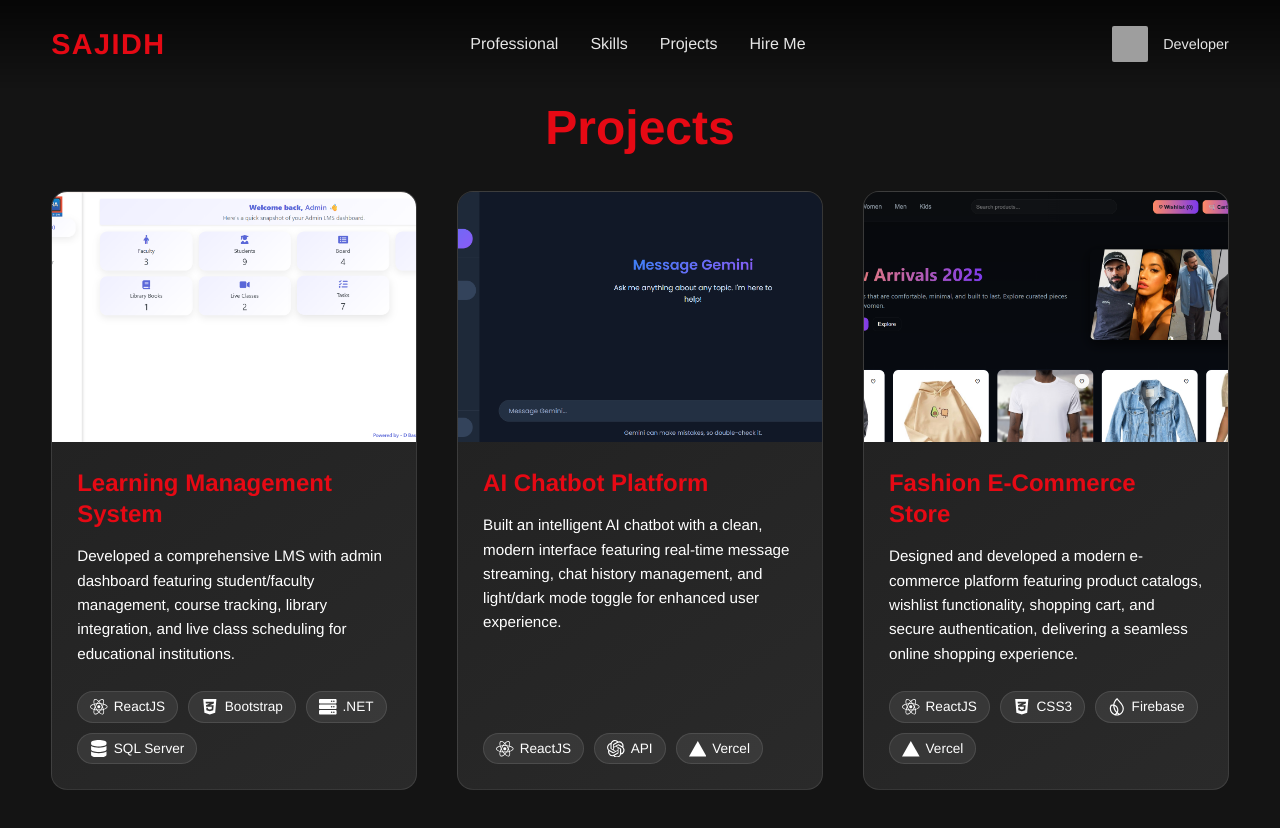
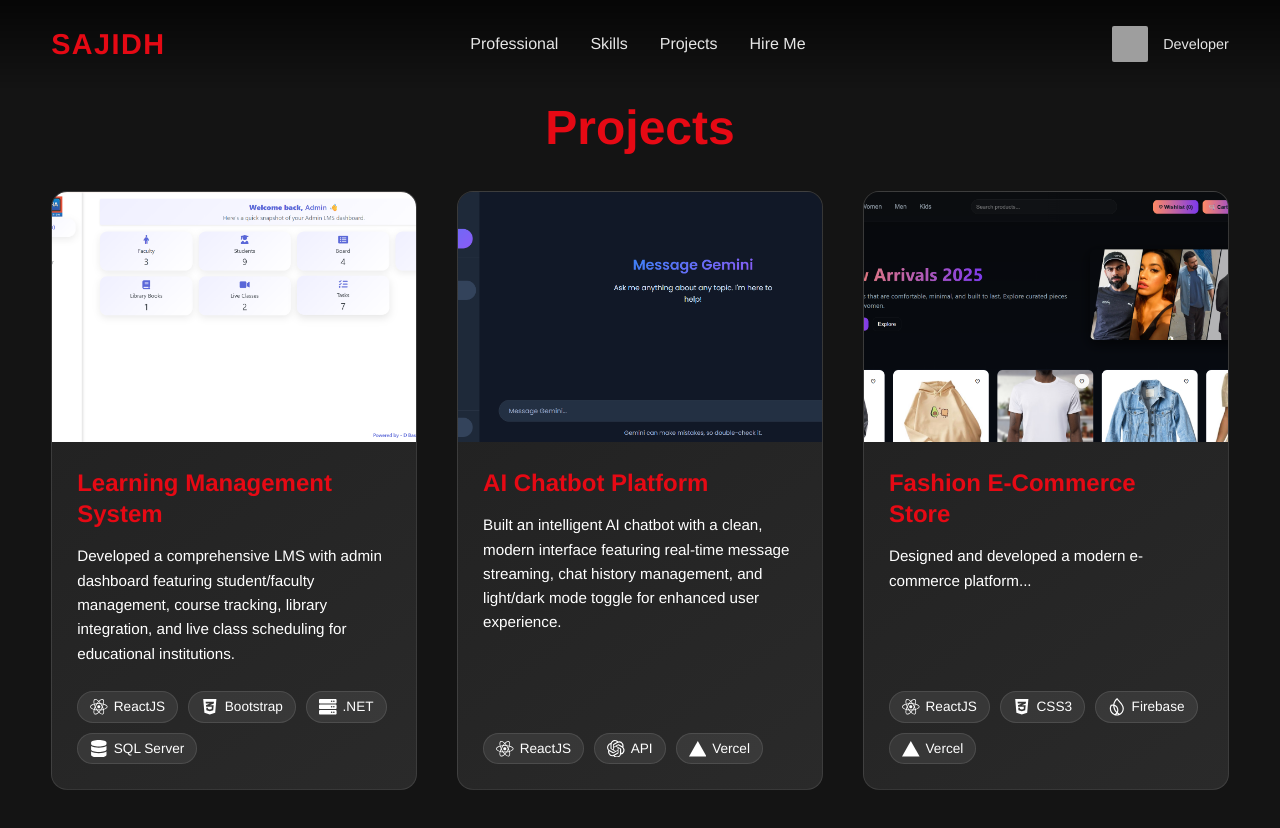
Before and after one commit to sajidhseven/SajidhMohammadPortfolio, a React (Create React App) app in the folder SajidhPortfolio-main/port/: page /projects in a window 1280 px wide. Shown: the top 828 px of the page. Built offline with nearby package versions, Linux system fonts and the light colour scheme; grey boxes are pictures that could not be loaded.

Commit message:
Refactor Projects component for better readability

```diff
--- a/SajidhPortfolio-main/port/src/components/Projects.jsx
+++ b/SajidhPortfolio-main/port/src/components/Projects.jsx
@@ -43,7 +43,7 @@ const Projects = () => {
     {
   id: 3,
   title: 'Fashion E-Commerce Store',
-    description: 'Designed and developed a modern e-commerce platform featuring product catalogs, wishlist functionality, shopping cart, and secure authentication, delivering a seamless online shopping experience.',
+  description: 'Designed and developed a modern e-commerce platform...',
   image: Ecom,
   technologies: [
     { name: 'ReactJS', icon: <FaReact /> },
```
Lines whose indentation alone changed are shown as unchanged.
